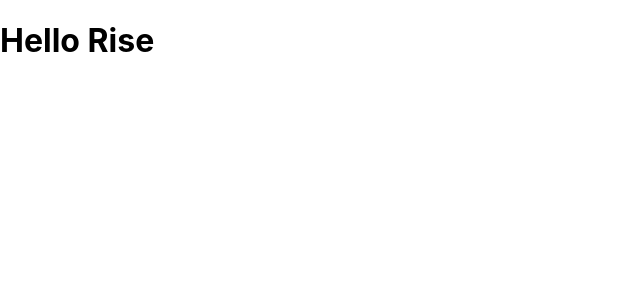
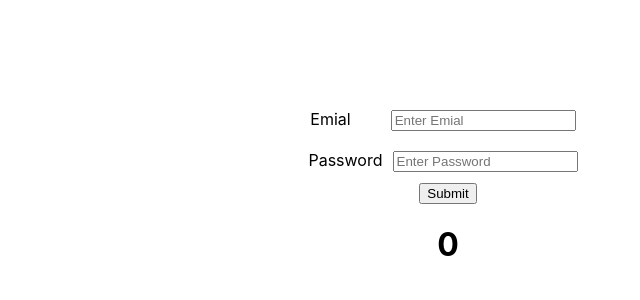
Before and after one commit to grv0563/rise, a React (Create React App) app: page / in a window 1280 px wide. Shown: the top 300 px of the page, without its empty margins (0-640 px from the left). Built offline with nearby package versions, Linux system fonts and the light colour scheme.

Commit message:
signup page added

```diff
--- a/src/App.js
+++ b/src/App.js
@@ -1,10 +1,11 @@
 import './App.css';
+import Signup from './pages/signup/Signup';
 
 function App() {
   return (
     <div className="App">
       <header className="App-header">
-      <h1>Hello Rise</h1>
+      <Signup/>
       </header>
     </div>
   );
--- /dev/null
+++ b/src/pages/signup/Signup.css
@@ -0,0 +1,20 @@
+.signup-page{
+    margin-top: 100px;
+    text-align: center;
+    margin-right: 30%;
+}
+.signup-form{
+    margin: 10px;
+}
+.input-field{
+margin: 10px;
+}
+.form-field .emial-lable{
+    margin-right: 30px;
+}
+.input-field{
+    margin: 10px;
+}
+.submit-btn{
+    margin-left: 190px;
+}
--- /dev/null
+++ b/src/pages/signup/Signup.js
@@ -0,0 +1,45 @@
+import React, { useState } from "react";
+import './Signup.css'
+function Signup() {
+  const [email, setemail] = useState("example@gmail.com");
+  const [passwd, setPasswd] = useState("null");
+  const [result, setResult] = useState(0);
+  function handleSubmit(e) {
+    e.preventDefault();
+    setResult("Email" + "  "+email +"Password   "+passwd);
+  }
+  return (
+    <div className="signup-page">
+      <form className="signup-form" onSubmit={handleSubmit}>
+        <div className="form-field">
+        <label className="emial-lable">Emial</label>
+        <input
+        className="input-field email-field"
+          type="email"
+          onInput={(e) => {
+            setemail(e.target.value);
+          }}
+          placeholder="Enter Emial"
+        />
+        </div>
+        <div className="form-field">
+        <label className="form-lable">Password</label>
+        <input
+        className="input-field"
+          type="password"
+          onInput={(e) => {
+            setPasswd(e.target.value);
+          }}
+          placeholder="Enter Password"
+        />
+        </div>
+        <div className="form-field">
+        <button type="submit">Submit</button>
+        </div>
+      </form>
+      <h1>{result}</h1>
+    </div>
+  );
+}
+
+export default Signup;
```
